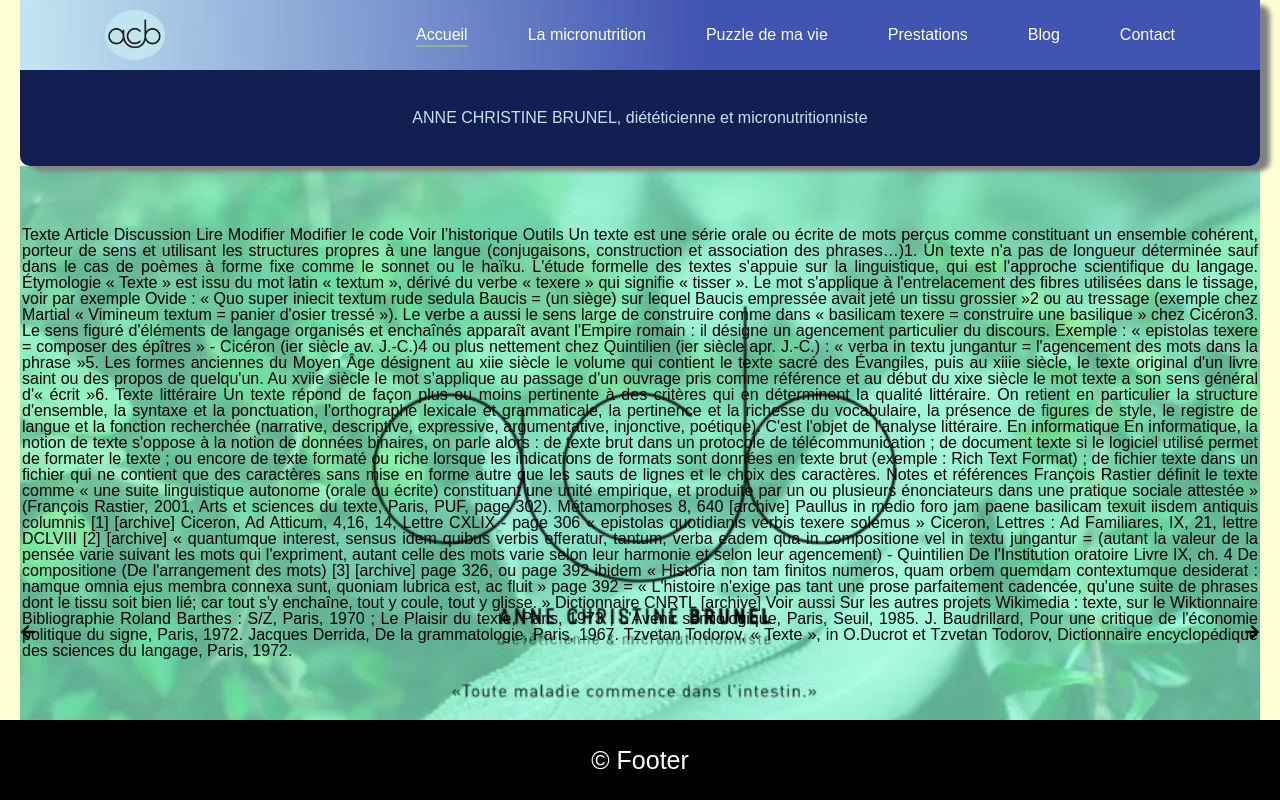
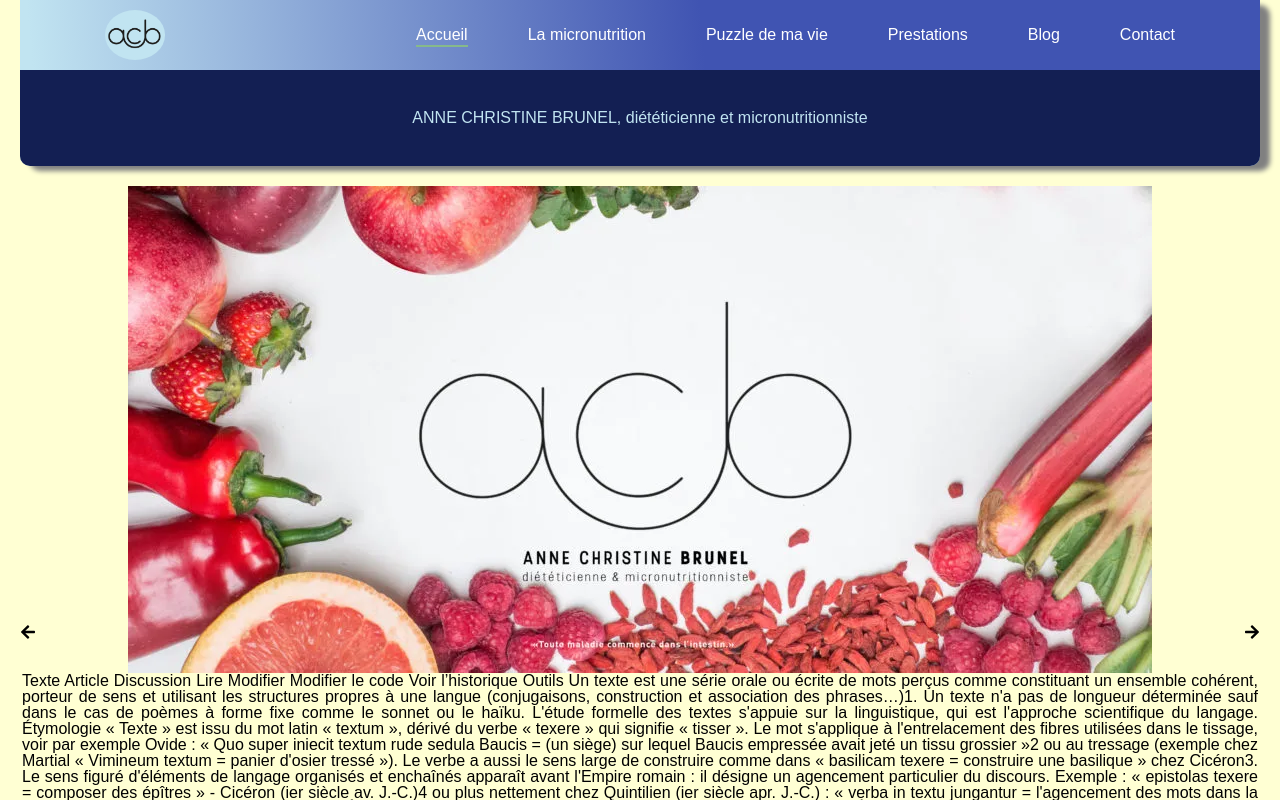
Before and after one commit to Ben43200/brunel-vite, a React (Vite) app: page / in a window 1280 px wide. Shown: the top 800 px of the page. Built offline with nearby package versions, Linux system fonts and the light colour scheme.

Commit message:
on est bon pour le grand carouse essail

```diff
--- a/src/components/carousel/FullCarousel.jsx
+++ b/src/components/carousel/FullCarousel.jsx
@@ -1,43 +1,105 @@
-import { useCallback, useEffect, useState } from "react";
-import SlideItemUrl from "./SlideItemUrl";
-import { FaArrowLeft, FaArrowRight } from "react-icons/fa";
-import "./carousel.scss"
+// import { useCallback, useEffect, useState } from "react";
+// import SlideItemUrl from "./SlideItemUrl";
+// import { FaArrowLeft, FaArrowRight } from "react-icons/fa";
+// import "./carousel.scss"
 
-const FullCarousel = ({ urlsImg }) => {
-  const [cur, setCur] = useState(0);
+// const FullCarousel = ({ urlsImg }) => {
+//   const [cur, setCur] = useState(0);
 
-  const len2 = urlsImg.length;
+//   const len2 = urlsImg.length;
 
-  const leftHandle = () => {
-    setCur(cur - 1 < 0 ? len2 - 1 : cur - 1);
+//   const leftHandle = () => {
+//     setCur(cur - 1 < 0 ? len2 - 1 : cur - 1);
+//   };
+
+//   const rightHandle = useCallback(() => {
+//     setCur(cur + 1 > len2 - 1 ? 0 : cur + 1);
+//   }, [cur, len2]);
+
+// //   useEffect(() => {
+// //     const interval = setTimeout(() => {
+// //       rightHandle();
+// //     }, 2000);
+// //     return () => clearTimeout(interval);
+// //   }, [rightHandle]);
+
+//   return (
+//     <>
+//       {/* <h2> Carousel </h2> */}
+
+//       <FaArrowLeft className="leftBtn" onClick={leftHandle} />
+//       <FaArrowRight className="rightBtn" onClick={rightHandle} />
+
+//       {urlsImg.map((urlImg, index) => {
+//         return (
+//           <div key={index}>{cur === index && <SlideItemUrl urls={urlImg}  />}</div>
+//           // <div key={index} className={slide}>{cur === index && <SlideItem   />}</div>
+//         );
+//       })}
+//     </>
+//   );
+// };
+
+// export default FullCarousel;
+
+
+
+import  { useState, useEffect } from "react";
+// import { SlideImage, StyledSlider } from "./SlideImage";
+// import SlideImage from "./SlideImage.jsx";
+
+// import {
+//   FaChevronRight,
+//   FaChevronLeft,
+// } from "react-icons/fa";
+
+const FullCarousel = ({ bigSlides }) => {
+  const [current, setCurrent] = useState(0);
+  const length = bigSlides.length;
+
+  const nextSlide = () => {
+    setCurrent(current === length - 1 ? 0 : current + 1);
   };
 
-  const rightHandle = useCallback(() => {
-    setCur(cur + 1 > len2 - 1 ? 0 : cur + 1);
-  }, [cur, len2]);
+  const prevSlide = () => {
+    setCurrent(current === 0 ? length - 1 : current - 1);
+  };
 
-//   useEffect(() => {
-//     const interval = setTimeout(() => {
-//       rightHandle();
-//     }, 2000);
-//     return () => clearTimeout(interval);
-//   }, [rightHandle]);
+  useEffect(() => {
+    const interval = setTimeout(() => {
+      nextSlide();
+    }, 2000);
+    return () => clearTimeout(interval);
+  }, [nextSlide]);
 
-  return (
-    <>
-      {/* <h2> Carousel </h2> */}
 
-      <FaArrowLeft className="leftBtn" onClick={leftHandle} />
-      <FaArrowRight className="rightBtn" onClick={rightHandle} />
 
-      {urlsImg.map((urlImg, index) => {
-        return (
-          <div key={index}>{cur === index && <SlideItemUrl urls={urlImg}  />}</div>
-          // <div key={index} className={slide}>{cur === index && <SlideItem   />}</div>
-        );
-      })}
-    </>
-  );
+  return(
+  // <StyledSlider>
+  <div>
+  {/* <FaChevronLeft
+    className="left-arrow"
+    onClick={prevSlide}
+  />
+  <FaChevronRight
+    className="right-arrow"
+    onClick={nextSlide}
+  /> */}
+  {bigSlides.map((bigSlide, index) => {
+    return (
+      <div key={index}>
+        {index === current && (
+      <div className="big-carousel">
+          <img src={bigSlide.image} alt="" />
+          </div>
+        )}
+      </div>
+
+    );
+  })}
+  </div>
+// </StyledSlider>
+);
 };
 
 export default FullCarousel;
--- /dev/null
+++ b/src/components/carousel/SlideImage.jsx
@@ -0,0 +1,28 @@
+// import styled from "styled-components";
+// // import "../../css/mixinsandfunctions.scss"
+// export const SlideImage = styled.img`
+//   width: 400px;
+//   width: 100%;
+//   height: 300px;
+//   object-fit: cover;
+// `;
+
+// export const StyledSlider = styled.div`
+//   position: relative;
+//   display: flex;
+//   justify-content: center;
+//   align-items: center;
+
+
+// `;
+
+
+
+// const SlideImage = ({ bigSlide }) => {
+//     // const className = ["circular--landscape-1", "circular--landscape-2", "circular--landscape-3"]
+//       return (<img src={bigSlide}></img>
+// )
+//       // return <div className={className}> {slide} </div>;
+
+//     };
+//     export default SlideImage
--- a/src/components/carousel/carousel.scss
+++ b/src/components/carousel/carousel.scss
@@ -54,3 +54,12 @@ border-radius: 50%;
     bottom: 20%;
     right: 20px;
   }
+
+.big-carousel{
+  display: none;
+
+  @include media(tablet) {
+    display: flex;
+    }
+
+  }
--- a/src/pages/home/Home.jsx
+++ b/src/pages/home/Home.jsx
@@ -1,15 +1,36 @@
 import "./home.scss"
 import Carousel from "../../components/carousel/Carousel.jsx";
-// import FullCarousel from "../../components/carousel/FullCarousel.jsx";
+import FullCarousel from "../../components/carousel/FullCarousel.jsx";
 const Home = () => {
     // const slides = ["Dehli", "Mumbai", "Pune"];
     const slides = ["circular--landscape-1", "circular--landscape-2", "circular--landscape-3"]
+
+    const ImageData = [
+
+        {
+          image:
+            "/public/images/accueil1.webp",
+        },
+        {
+          image:
+            "/public/images/accueil2.webp",
+        },
+        {
+          image:
+            "/public/images/accueil3.webp",
+        },
+      ];
+
+
     // const urlsImg = ["/public/accueil1.webp", "/public/accueil2.webp", "/public/accueil3.webp"]
- return(
+
+
+    return(
     <main className="home-container">
         {/* <div className="circular--landscape"> */}
          <Carousel  slides={slides}   />
-         {/* <FullCarousel urlsImg={urlsImg} /> */}
+         <FullCarousel bigSlides={ImageData} />
+         {/* <FullCarousel  /> */}
         {/* <Carousel  slides={slides} className={className} />  */}
         {/* <Carousel  className={className} /> */}
 <div>Texte
--- a/src/pages/home/home.scss
+++ b/src/pages/home/home.scss
@@ -22,7 +22,7 @@ img{
         // width: 1240px;
     // background-attachment: fixed;
     // background-size: contain;
-    background-image: url("/images/accueil1.webp");
+    // background-image: url("/images/accueil1.webp");
     background-repeat: no-repeat;
     // background-size: contain;
     background-size: cover;
```
